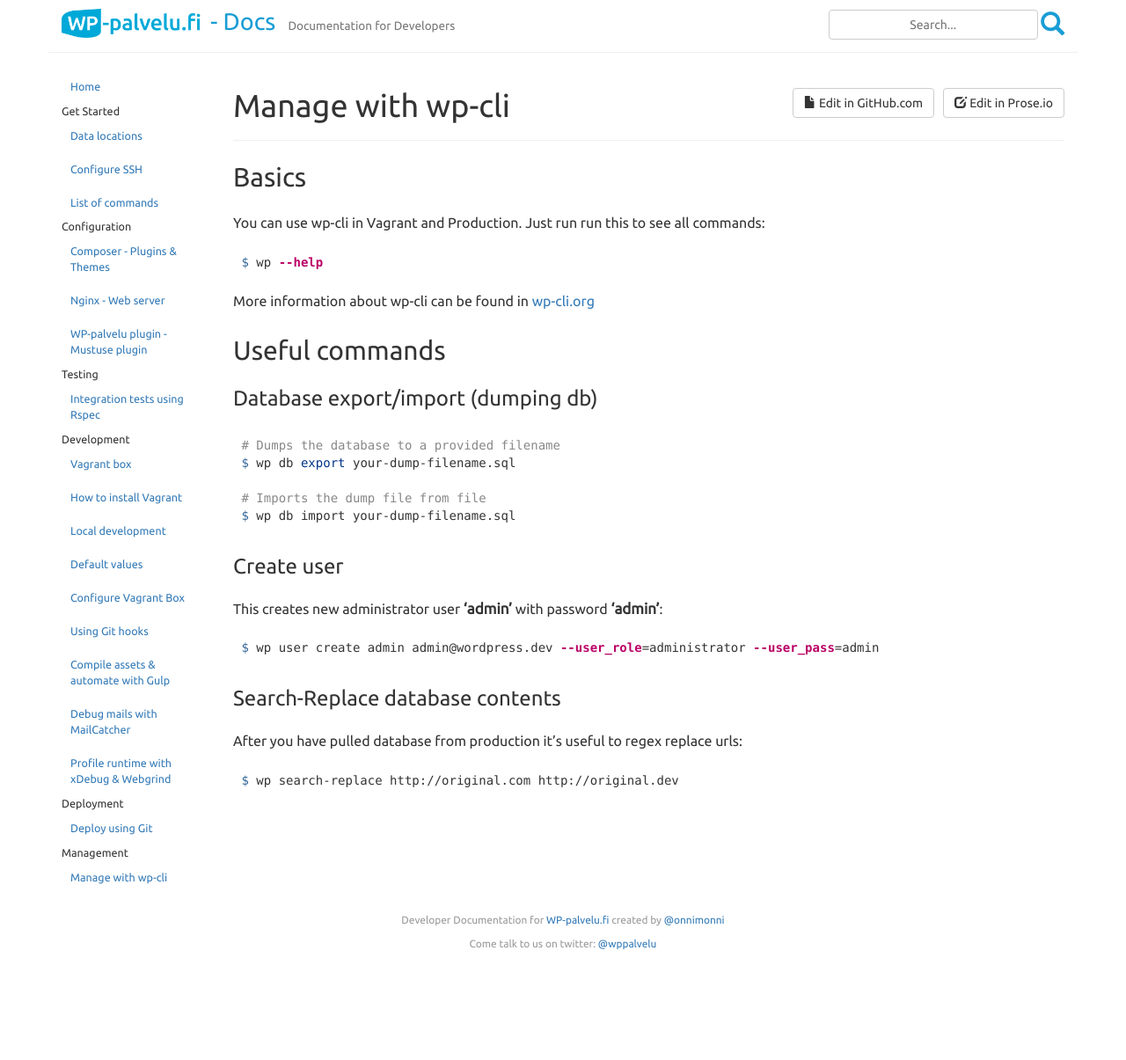
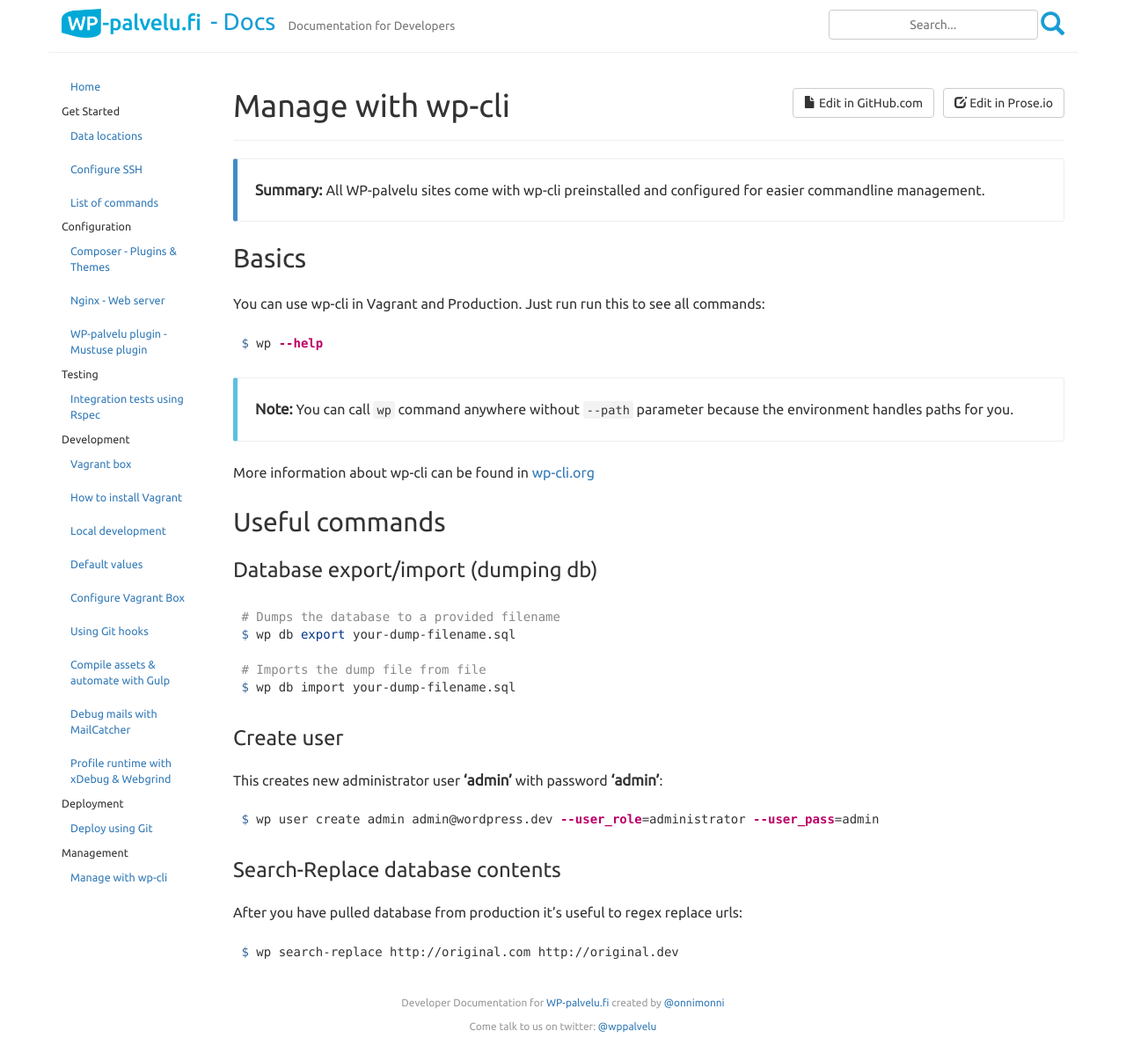
Before and after one commit to Seravo/docs, a Jekyll site: the page built from _posts/2015-10-11-use-wordpress-with-wpcli.md, in a window 1280 px wide. Shown: the whole page at 88% size. Built offline with Jekyll 4.4.1, drawn with Linux system fonts in a browser that asks for light colours; nearby versions of some CDN libraries; Markdown is read by kramdown in place of the engine named in the settings; before the commit the page ends 1111 px from its top, so only the background shows below that.

Commit message:
Add newlines to summaries and small changes to 'wp-cli' section

````diff
--- a/_layouts/page.html
+++ b/_layouts/page.html
@@ -22,7 +22,7 @@
 
 {% if page.summary %}
 <div class="bs-callout bs-callout-primary">
-  <p><strong>Summary: </strong>{{ page.summary | markdownify | | remove: '<p>' | remove: '</p>' | replace:'. ','.<br>' }}</p>
+  <p><strong>Summary: </strong>{{ page.summary | newline_to_br | markdownify | remove: '<p>' | remove: '</p>' }}</p>
 </div>
 {% endif %}
 
--- a/_posts/2015-10-11-use-wordpress-with-wpcli.md
+++ b/_posts/2015-10-11-use-wordpress-with-wpcli.md
@@ -4,6 +4,7 @@
 category: management
 date: 2015-10-11 03:39:48
 published: true
+summary: "All WP-palvelu sites come with wp-cli preinstalled and configured for easier commandline management."
 ---
 
 ## Basics
@@ -12,6 +13,8 @@
 ```bash
 $ wp --help
 ```
+
+> **Note:** You can call ```wp``` command anywhere without ```--path``` parameter because the environment handles paths for you.
 
 More information about wp-cli can be found in [wp-cli.org](http://wp-cli.org)
 
````
Also changed, not shown: _posts/2015-10-11-composer.md (+1 -1 lines), _posts/2015-10-11-integration-tests.md (+1 -1 lines), _posts/2015-10-11-nginx.md (+1 -1 lines), _posts/2015-10-15-wppalvelu-plugin.md (+1 -1 lines).
